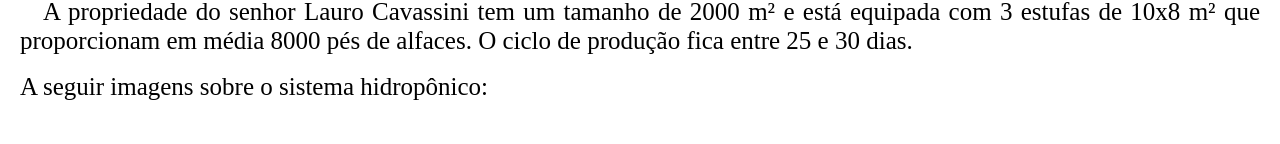
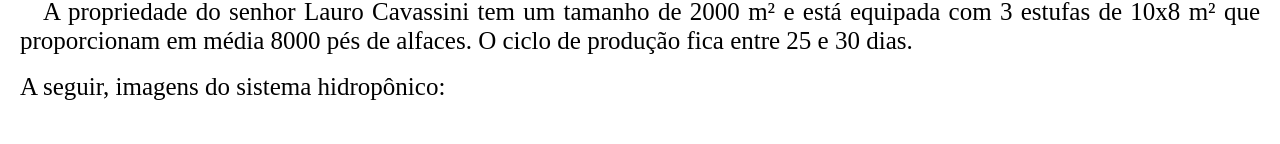
Before and after one commit to gasparinjoao/Agrinho-2024, a plain HTML site: page visita.html in a window 1280 px wide. Shown: the part 490-634 px from the top of the page. Drawn offline with Linux system fonts and the light colour scheme.

Commit message:
Add files via upload

```diff
--- a/visita.html
+++ b/visita.html
@@ -34,7 +34,7 @@
             <br>
                 <p class="textos">ㅤA propriedade do senhor Lauro Cavassini tem um tamanho de 2000 m² e está equipada com 3 estufas de 10x8 m² que proporcionam em média 8000 pés de alfaces. O ciclo de produção fica entre 25 e 30 dias. </p>
 <br>
-                <p class="textos">A seguir imagens sobre o sistema hidropônico:</p>
+                <p class="textos">A seguir, imagens do sistema hidropônico:</p>
             <br>
             <br>
 
```
